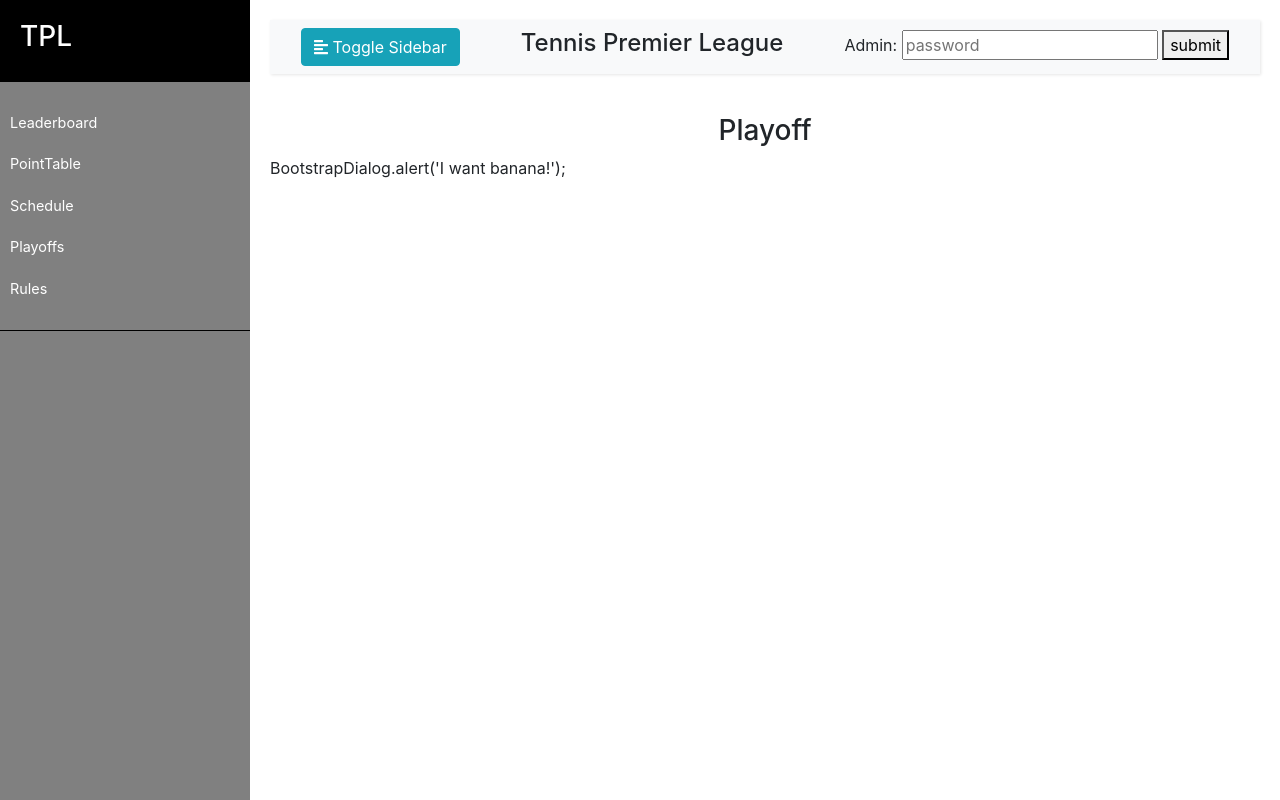
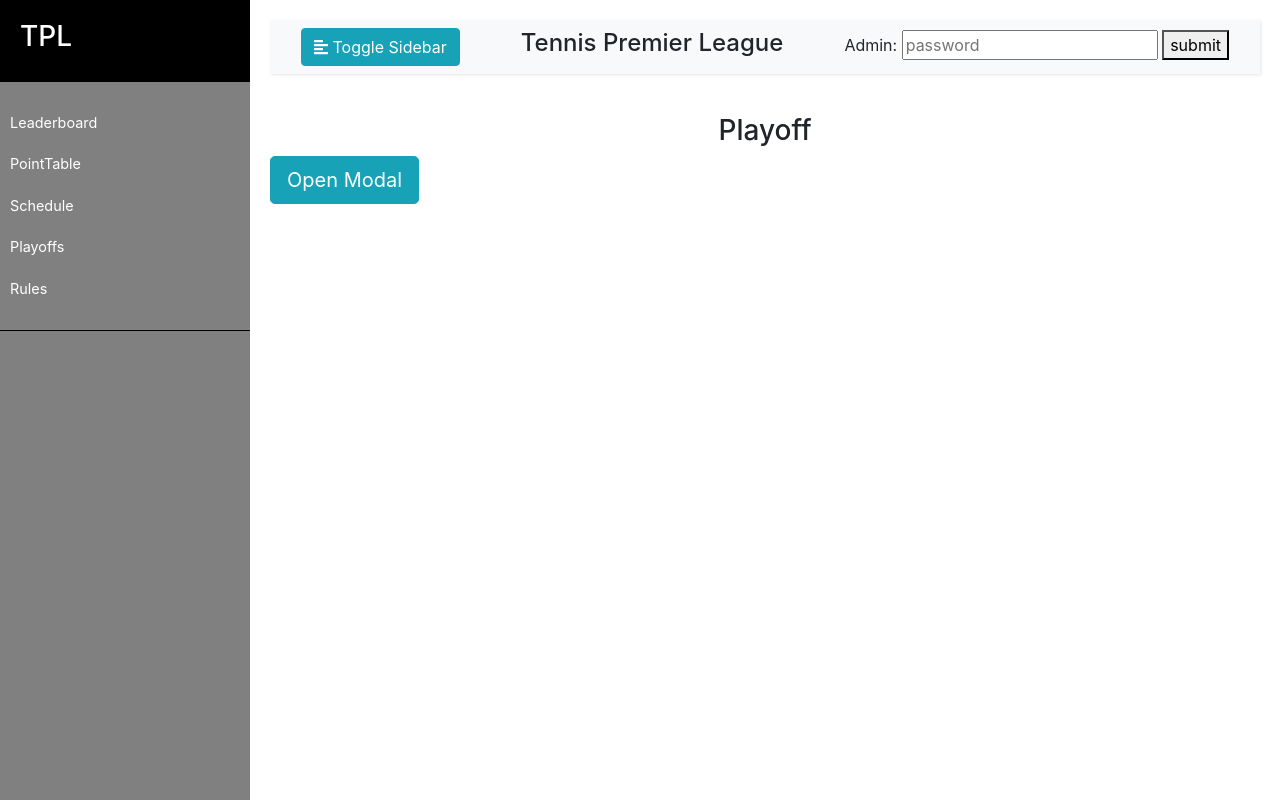
Before and after one commit to HarshaNyshadham/TPL, a Flask app: page /playoffs in a window 1280 px wide. Run offline with Flask 2, Linux system fonts and the light colour scheme; some libraries are stand-ins or nearby versions.

Commit message:
Update playoffs.html

```diff
--- a/templates/playoffs.html
+++ b/templates/playoffs.html
@@ -1,28 +1,36 @@
 {% extends "index.html" %}
 
 {% block content %}
+
+
+
+<!-- Modal -->
+<div id="myModal" class="modal fade" role="dialog">
+  <div class="modal-dialog">
+
+    <!-- Modal content-->
+    <div class="modal-content">
+      <div class="modal-header">
+        <button type="button" class="close" data-dismiss="modal">&times;</button>
+        <h4 class="modal-title">Modal Header</h4>
+      </div>
+      <div class="modal-body">
+        <p>Some text in the modal.</p>
+      </div>
+      <div class="modal-footer">
+        <button type="button" class="btn btn-default" data-dismiss="modal">Close</button>
+      </div>
+    </div>
+
+  </div>
+</div>
 
 <h3 class = "text-center">
   Playoff
 </h3>
 
-<div class="modal fade">
-  <div class="modal-dialog">
-    <div class="modal-content">
-      <div class="modal-header">
-        <button type="button" class="close" data-dismiss="modal" aria-hidden="true">×</button>
-        <h4 class="modal-title">Modal title</h4>
-      </div>
-      <div class="modal-body">
-        <p>One fine body…</p>
-      </div>
-      <div class="modal-footer">
-        <button type="button" class="btn btn-default" data-dismiss="modal">Close</button>
-        <button type="button" class="btn btn-primary">Save changes</button>
-      </div>
-    </div><!-- /.modal-content -->
-  </div><!-- /.modal-dialog -->
-</div><!-- /.modal -->
 
-BootstrapDialog.alert('I want banana!');
+<!-- Trigger the modal with a button -->
+<button type="button" class="btn btn-info btn-lg" data-toggle="modal" data-target="#myModal">Open Modal</button>
+
 {% endblock %}
```
